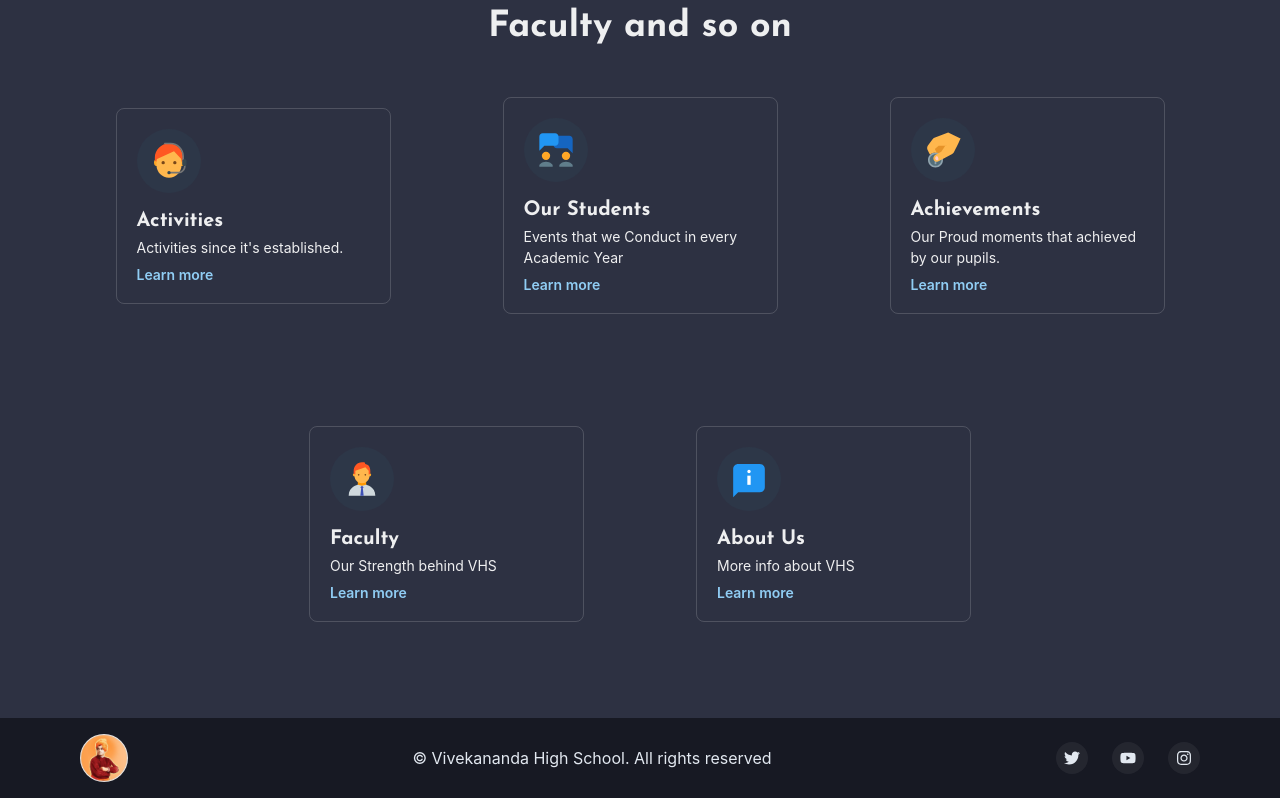
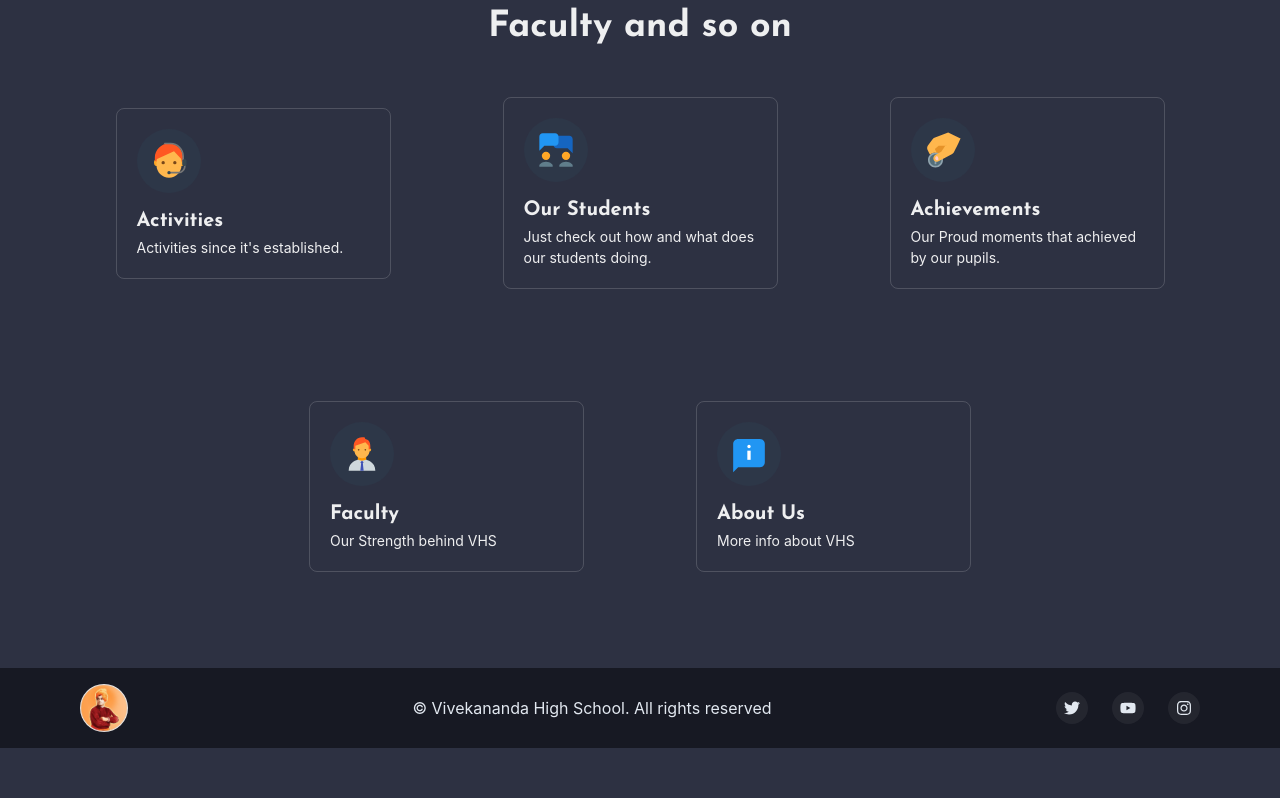
Before and after one commit to Nithin-Varma/VHS, a Next.js app: page / in a window 1280 px wide. Shown: the part 837-1635 px from the top of the page. After the commit the page ends 1585 px from the top, so only its background shows below. Built offline with nearby package versions, Linux system fonts and the light colour scheme.

Commit message:
lets see whether the error is solved or not

```diff
--- a/src/components/Landing/Categories.tsx
+++ b/src/components/Landing/Categories.tsx
@@ -26,10 +26,9 @@ import {
     heading: string;
     description: string;
     icon: ReactElement;
-    href: string;
   }
 
-  const Card = ({ heading, description, icon, href }: CardProps) => {
+  const Card = ({ heading, description, icon }: CardProps) => {
     return (
       <Box
         maxW={{ base: 'full', md: '275px' }}
@@ -63,9 +62,6 @@ import {
               {description}
             </Text>
           </Box>
-          <Button variant={'link'} colorScheme={'blue'} size={'sm'}>
-            Learn more
-          </Button>
         </Stack>
       </Box>
     );
@@ -96,7 +92,7 @@ import {
               heading={'Our Students'}
               icon={<Icon as={FcCollaboration} w={10} h={10} />}
               description={
-                'Events that we Conduct in every Academic Year'
+                'Just check out how and what does our students doing.'
               }
             />
             </NextLink>
@@ -106,7 +102,6 @@ import {
               description={
                 'Our Proud moments that achieved by our pupils.'
               }
-              href={'#'}
             />
             <Card
               heading={'Faculty'}
@@ -114,7 +109,6 @@ import {
               description={
                 'Our Strength behind VHS'
               }
-              href={'#'}
             />
             <Card
               heading={'About Us'}
@@ -122,7 +116,6 @@ import {
               description={
                 'More info about VHS'
               }
-              href={'#'}
             />
           </Flex>
         </Container>
```
